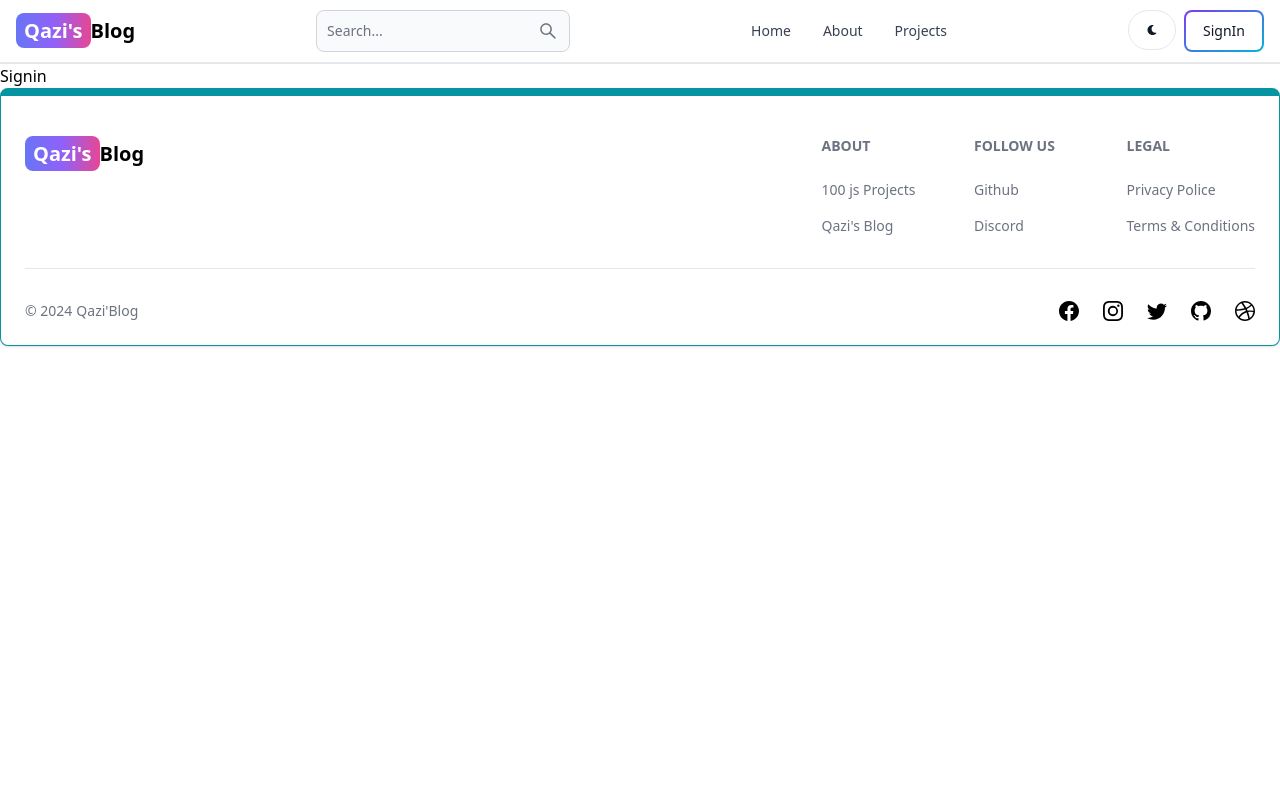
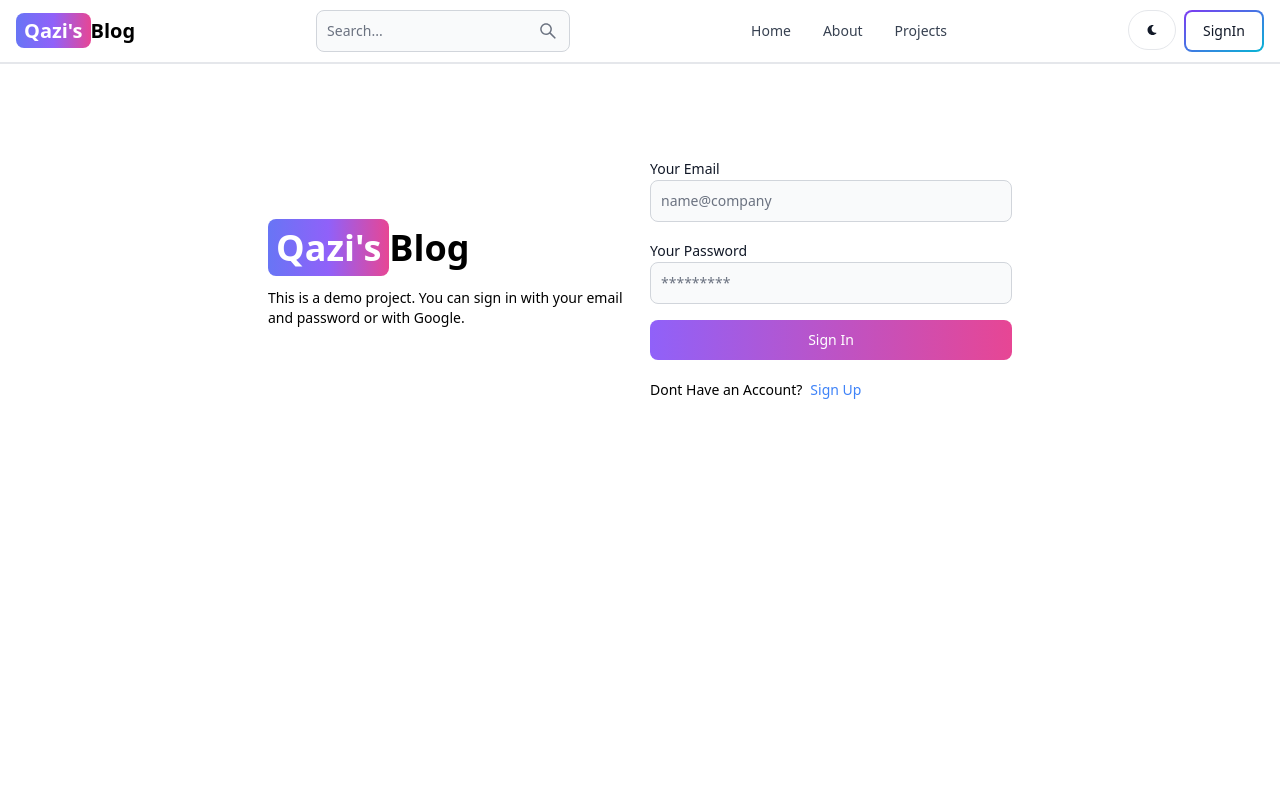
Before and after one commit to javedqazi/BLOG_MERN, a React (Vite) app in the folder client/: page /signin in a window 1280 px wide. Shown: the top 800 px of the page. Built offline with nearby package versions, Linux system fonts and the light colour scheme.

Commit message:
complete signin page functionalty

```diff
--- a/client/src/pages/Signin.jsx
+++ b/client/src/pages/Signin.jsx
@@ -1,5 +1,110 @@
-import React from "react";
+import { Alert, Button, Label, Spinner, TextInput } from "flowbite-react";
+import { useState } from "react";
+import { Link, useNavigate } from "react-router-dom";
 
 export default function Signin() {
-  return <div>Signin</div>;
+  const [formData, setFormData] = useState({});
+  const [errorMessage, setErrorMessage] = useState(null);
+  const [loading, setLoading] = useState(false);
+  const navigate = useNavigate();
+  const handleChange = (e) => {
+    setFormData({ ...formData, [e.target.id]: e.target.value.trim() });
+  };
+
+  const handleSubmit = async (e) => {
+    e.preventDefault();
+    if (!formData.email || !formData.password) {
+      return setErrorMessage("Please Fill out all fields");
+    }
+    try {
+      setLoading(true);
+      setErrorMessage(null);
+      const res = await fetch("/api/auth/signin", {
+        method: "post",
+        headers: { "Content-Type": "application/json" },
+        body: JSON.stringify(formData),
+      });
+      const data = await res.json();
+      if (data.success === false) {
+        return setErrorMessage(data.message);
+      }
+      setLoading(false);
+      if (res.ok) {
+        navigate("/");
+      }
+    } catch (error) {
+      setErrorMessage(error.message);
+      setLoading(false);
+    }
+  };
+  return (
+    <div className="min-h-screen mt-20">
+      <div className="flex p-3 max-w-3xl mx-auto flex-col md:flex-row md:items-center gap-5">
+        {/*left side*/}
+        <div className="flex-1">
+          <Link to="/" className="font-bold dark:text-white text-4xl">
+            <span
+              className="px-2 py-1 bg-gradient-to-r from-indigo-500
+         via-purple-500 to-pink-500 rounded-lg text-white"
+            >
+              Qazi's
+            </span>
+            Blog
+          </Link>
+          <p className="text-sm mt-5">
+            This is a demo project. You can sign in with your email and password
+            or with Google.
+          </p>
+        </div>
+        {/*right side */}
+        <div className=" flex-1">
+          <form className="flex flex-col gap-4" onSubmit={handleSubmit}>
+            <div>
+              <Label value="Your Email" />
+              <TextInput
+                type="email"
+                placeholder="name@company"
+                id="email"
+                onChange={handleChange}
+              />
+            </div>
+            <div>
+              <Label value="Your Password" />
+              <TextInput
+                type="password"
+                placeholder="*********"
+                id="password"
+                onChange={handleChange}
+              />
+            </div>
+            <Button
+              gradientDuoTone="purpleToPink"
+              type="submit"
+              disabled={loading}
+            >
+              {loading ? (
+                <>
+                  <Spinner size="sm" />
+                  <span className="pl-3">Loading....</span>
+                </>
+              ) : (
+                "Sign In"
+              )}
+            </Button>
+          </form>
+          <div className="flex gap-2 text-sm mt-5">
+            <span>Dont Have an Account?</span>
+            <Link to="/signup" className="text-blue-500">
+              Sign Up
+            </Link>
+          </div>
+          {errorMessage && (
+            <Alert className="mt-5" color="failure">
+              {errorMessage}
+            </Alert>
+          )}
+        </div>
+      </div>
+    </div>
+  );
 }
```
